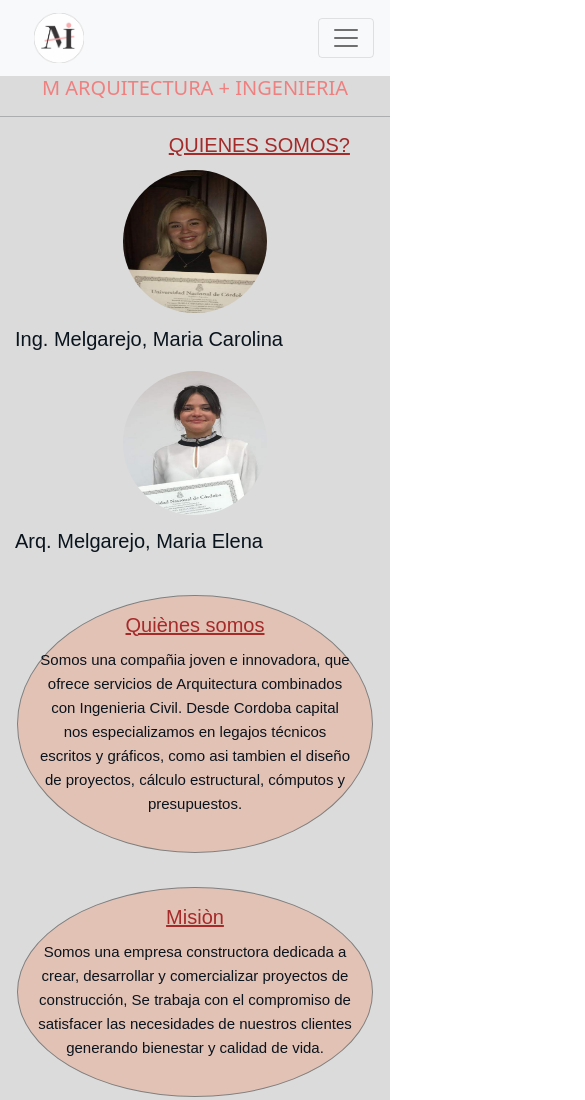
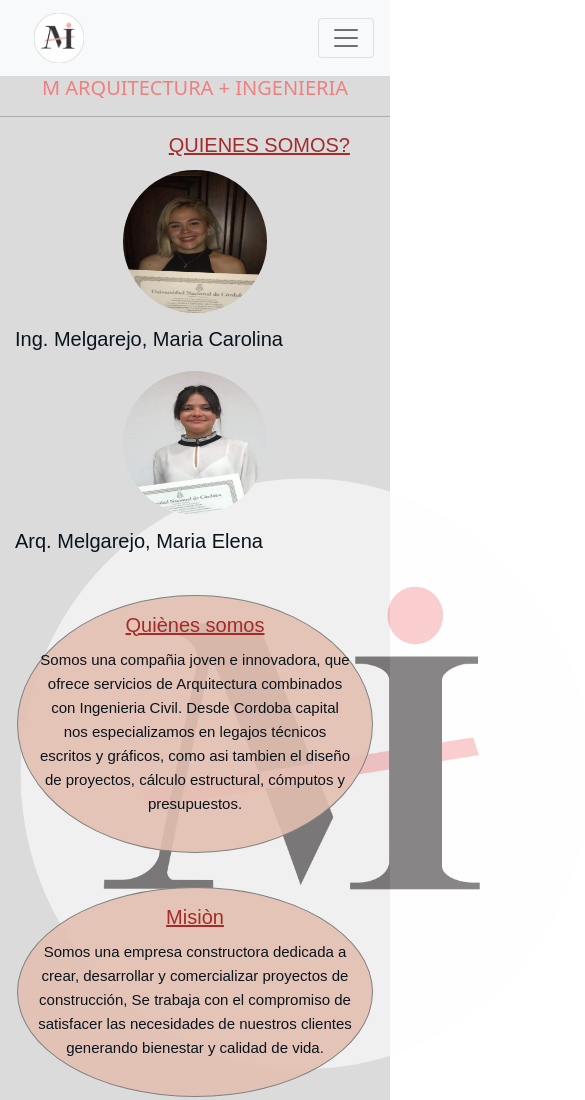
Before and after one commit to MCarolinaMelgarejo/EMEConstructora, a website: page ConstructoraNosotras.html in a window 390 px wide. Shown: the top 1100 px of the page, 585 px wide, since content can reach past the window. Drawn offline with nearby package versions, Linux system fonts and the light colour scheme; a web font is replaced by a local one.

Commit message:
paginas responsive

```diff
--- a/scss/partes/nosotras.scss
+++ b/scss/partes/nosotras.scss
@@ -193,9 +193,15 @@
 
     }
     .fondoLogo{
-    width: 0;
-    height: 0;
+        position: absolute;
+        opacity: 0.6;
+        width: 70vh;
+        height: 70vh;
+        margin:auto;
+        padding-left: 5%;
+        object-position: center;
 
     }
 
+
  }
```
Also changed, not shown: css/estilo.css.
